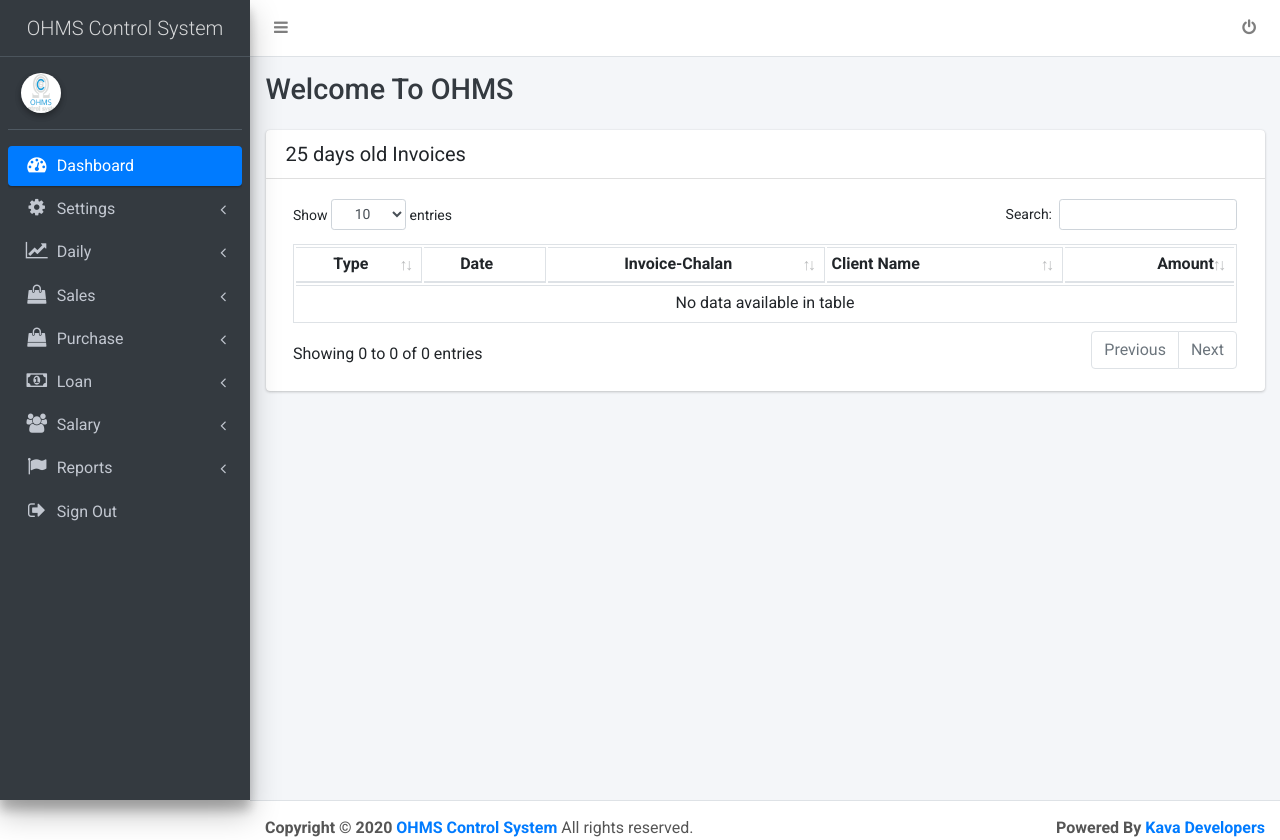
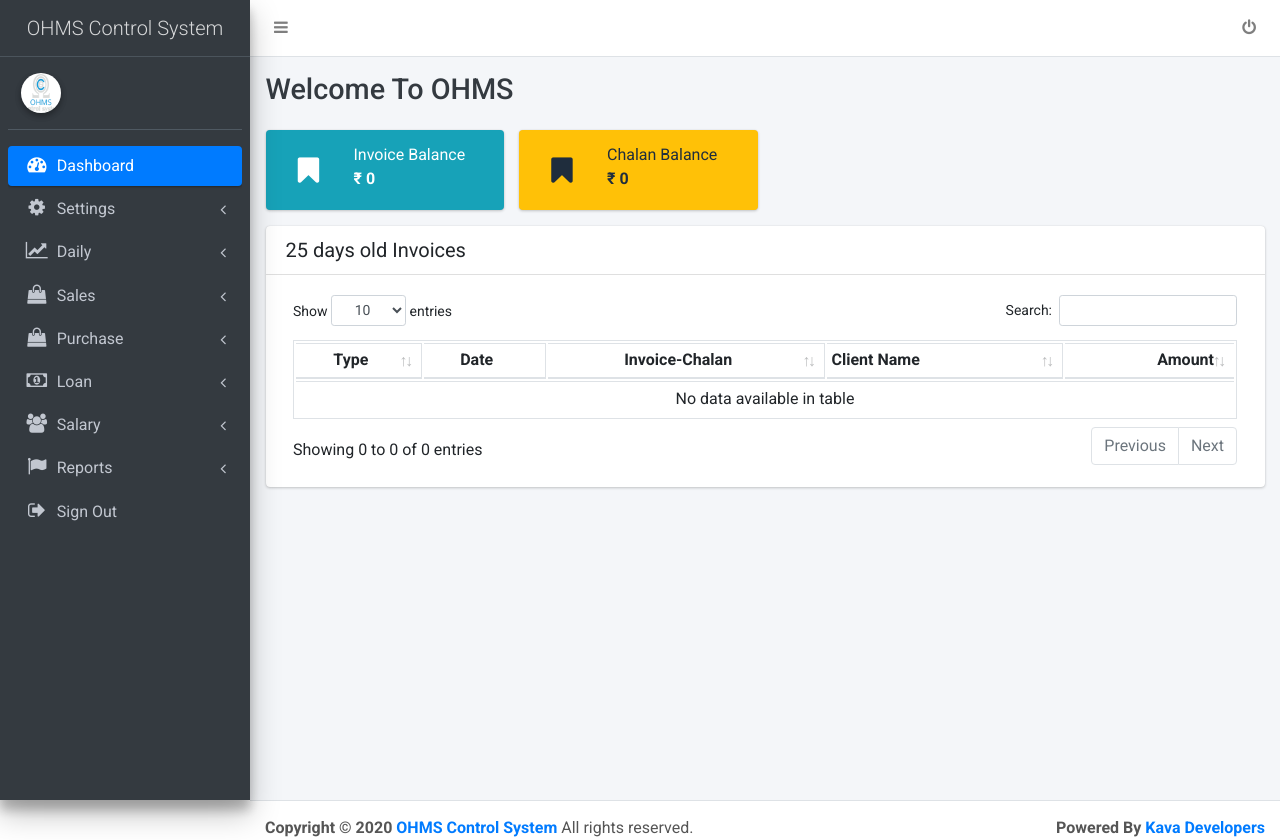
Before and after one commit to kavadevelopers/ohms, a CodeIgniter app: page /bknm/dashboard in a window 1280 px wide. Shown: the top 840 px of the page. Run offline with CodeIgniter, Linux system fonts and the light colour scheme; the visitor is signed in with stand-in values (Sample User, id 1); data that the repository does not hold is empty; some libraries are stand-ins or nearby versions.

Commit message:
Update dashboard.php

```diff
--- a/application/views/dashboard.php
+++ b/application/views/dashboard.php
@@ -20,6 +20,24 @@
     <section class="content">
       	<div class="container-fluid">
       	     <div class="row">
+                <div class="col-md-3 col-sm-6 col-12">
+                    <div class="info-box bg-info">
+                        <span class="info-box-icon"><i class="fa fa-bookmark"></i></span>
+                        <div class="info-box-content">
+                            <span class="info-box-text">Invoice Balance</span>
+                            <span class="info-box-number"><?= rs().$this->general_model->get_total_invoice() ?></span>
+                        </div>
+                    </div>
+                </div>
+                <div class="col-md-3 col-sm-6 col-12">
+                    <div class="info-box bg-warning">
+                        <span class="info-box-icon"><i class="fa fa-bookmark"></i></span>
+                        <div class="info-box-content">
+                            <span class="info-box-text">Chalan Balance</span>
+                            <span class="info-box-number"><?= rs().$this->general_model->get_total_chalan() ?></span>
+                        </div>
+                    </div>
+                </div>
                 <div class="col-md-12">
                     <div class="card">
                         <div class="card-header">
```
